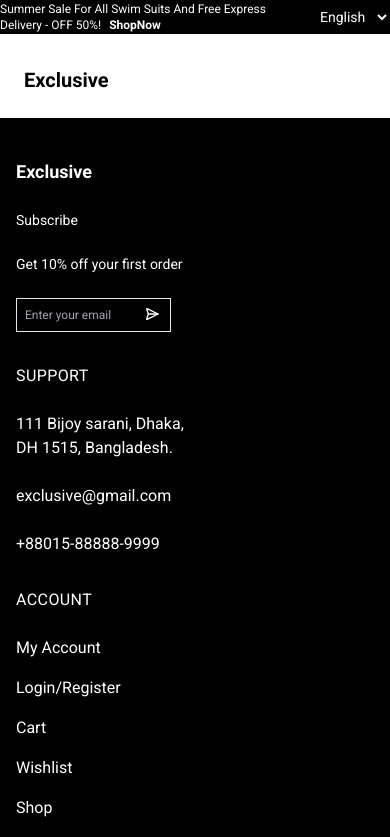
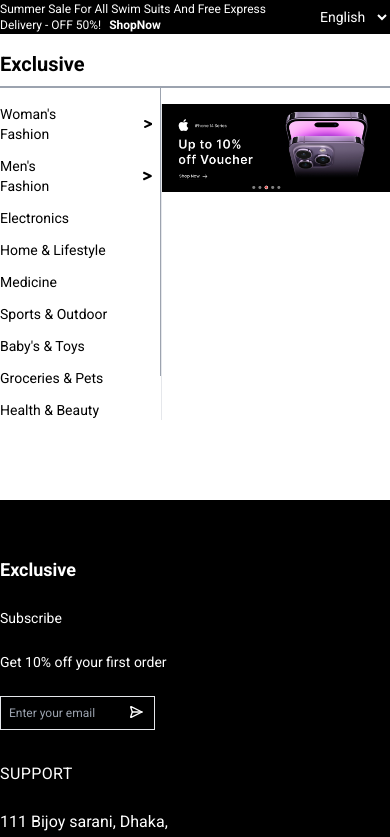
Before and after one commit to Bameejay/kodexclusive-commerce, a React (Vite) app: page / in a window 390 px wide. Shown: the top 837 px of the page. Built offline with nearby package versions, Linux system fonts and the light colour scheme.

Commit message:
responsiveness fixed

```diff
--- a/src/components/Footer.jsx
+++ b/src/components/Footer.jsx
@@ -11,7 +11,7 @@ import playStore from '../assets/images/playstore.png'
 const Footer = () => {
     return (
 		<div className="bg-black divide-y divide-gray-600">
-        <footer className=" container mx-auto px-4  text-white dark:bg-gray-100 dark:text-gray-800">
+        <footer className=" container mx-auto py-4 px-0 text-white dark:bg-gray-100 dark:text-gray-800">
 	<div className="container flex flex-col justify-between py-10 mx-auto space-y-8 lg:flex-row lg:space-y-0">
 		<div className="space-y-6 ">
 			<span className="self-center text-lg font-semibold">Exclusive</span>
--- a/src/components/Home.jsx
+++ b/src/components/Home.jsx
@@ -1,6 +1,97 @@
+import { useState, useEffect } from 'react';
+import heroImage from '../assets/images/home_images/heroImage.png'
+import { Link } from 'react-router-dom';
+import { FaGreaterThan } from "react-icons/fa";
+
+
+
+
+
+
+
+
 const Home = () => {
+
+    // const calculateTimeLeft = () => {
+    //     const difference = +new Date(targetDate) - +new Date();
+    //     let timeLeft = {};
+
+    //     if (difference > 0) {
+    //       timeLeft = {
+    //         days: Math.floor(difference / (1000 * 60 * 60 * 24)),
+    //         hours: Math.floor((difference / (1000 * 60 * 60)) % 24),
+    //         minutes: Math.floor((difference / 1000 / 60) % 60),
+    //         seconds: Math.floor((difference / 1000) % 60),
+    //       };
+    //     }
+
+    //     return timeLeft;
+    //   };
+
+    //   const [timeLeft, setTimeLeft] = useState(calculateTimeLeft());
+
+    //   useEffect(() => {
+    //     const timer = setTimeout(() => {
+    //       setTimeLeft(calculateTimeLeft());
+    //     }, 1000);
+
+    //     return () => clearTimeout(timer);
+    //   }, [timeLeft]);
+
+    //   const timerComponents = [];
+
+    //   Object.keys(timeLeft).forEach((interval) => {
+    //     timerComponents.push(
+    //       <span key={interval} className="mx-1">
+    //         {timeLeft[interval]} {interval}
+    //       </span>
+    //     );
+    //   });
+
+
+
     return (
-        <div>
+        <div className='container mx-auto flex divide-x mb-20'>
+            {/* Left Section */}
+            <div className='w-1/2 flex' >
+                <ul className='space-y-3 text-sm'>
+                    <li>
+                        <Link to="" className='flex items-center gap-20'>Woman's Fashion<FaGreaterThan/> </Link>
+                    </li>
+                    <li>
+                        <Link to="" className='flex items-center gap-[88px]'>Men's Fashion <FaGreaterThan/></Link>
+                    </li>
+                    <li>
+                        <Link to="">Electronics</Link>
+                    </li>
+                    <li>
+                        <Link to="">Home & Lifestyle</Link>
+                    </li>
+                    <li>
+                        <Link to="">Medicine</Link>
+                    </li>
+                    <li>
+                        <Link to="">Sports & Outdoor</Link>
+                    </li>
+                    <li>
+                        <Link to="">Baby's & Toys</Link>
+                    </li>
+                    <li>
+                        <Link to="">Groceries & Pets</Link>
+                    </li>
+                    <li>
+                        <Link to="">Health & Beauty</Link>
+                    </li>
+                </ul>
+                <div className="w-0.5 h-72 bg-gray-400 ml-2 -mt-4"></div>
+
+            </div>
+
+
+            {/* Right Section */}
+            <div className=''>
+                <img src={heroImage} alt="hero_image" className='object-contain bg-red-600' />
+            </div>
 
         </div>
      );
--- a/src/components/Navbar.jsx
+++ b/src/components/Navbar.jsx
@@ -17,11 +17,12 @@ const Navbar = () => {
             </select>
         </div>
 
-        <nav className="relative container bg-white mx-auto p-6">
+        <nav className="relative container bg-white mx-auto py-2 px-0">
+
             {/* Flex container */}
             <div className="flex items-center justify-between">
                 {/* Logo */}
-                <div className="pt-2 text-secondaryColor text-xl font-bold cursor-pointer">Exclusive</div>
+                    <div className="pt-2 text-secondaryColor text-xl font-bold cursor-pointer">Exclusive</div>
                 {/* Menu-Items */}
                 <div className="hidden md:flex space-x-6">
                     <Link to="/" className="text-sm text-secondaryColor font-medium">Home</Link>
@@ -31,6 +32,8 @@ const Navbar = () => {
                 </div>
             </div>
         </nav>
+        <div className="w-full h-0.5 bg-gray-400 mb-4"></div>
+
         </>
      );
 }
```
Also changed, not shown: src/assets/images/home_images/heroImage.png (added).
